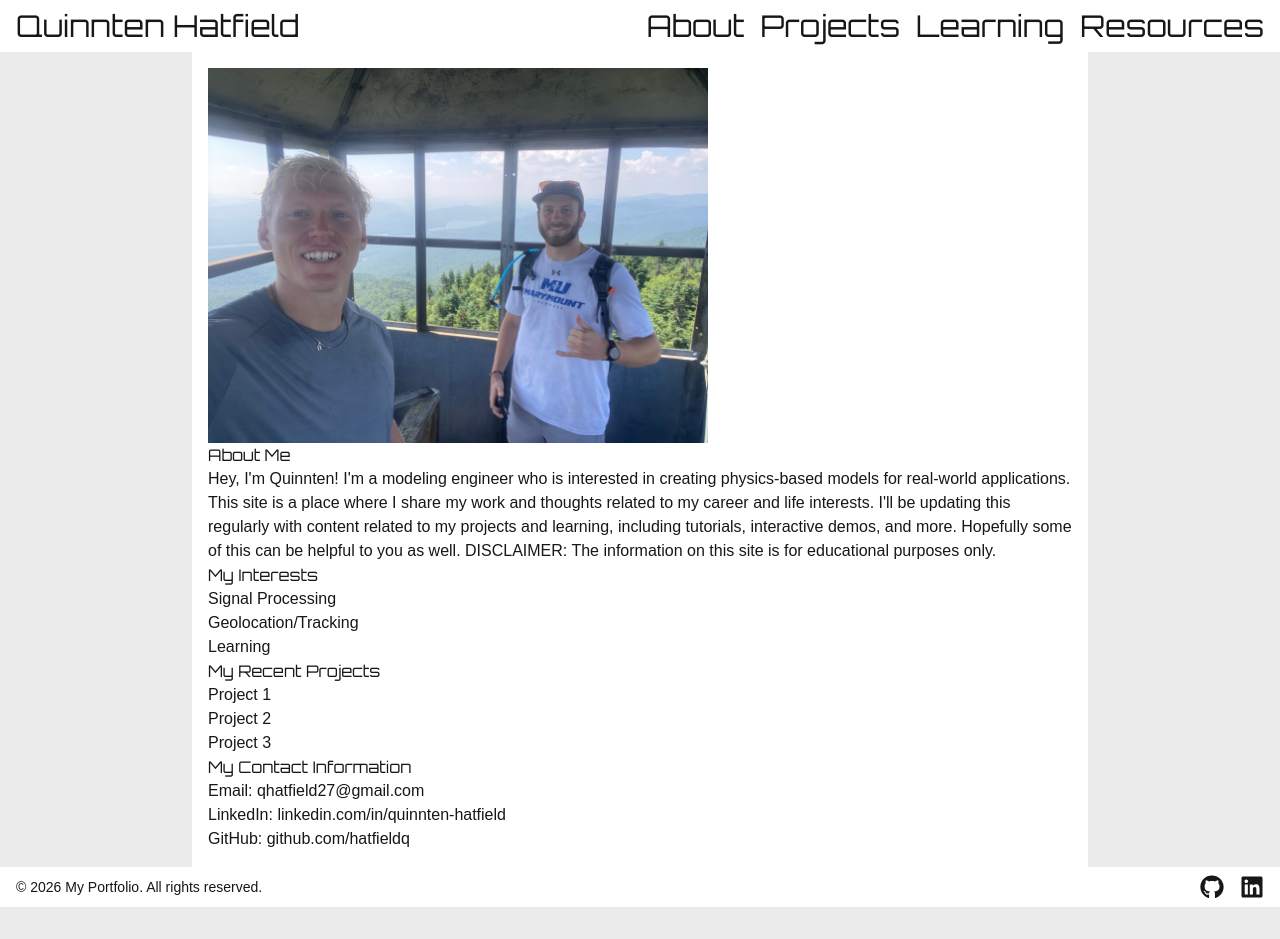
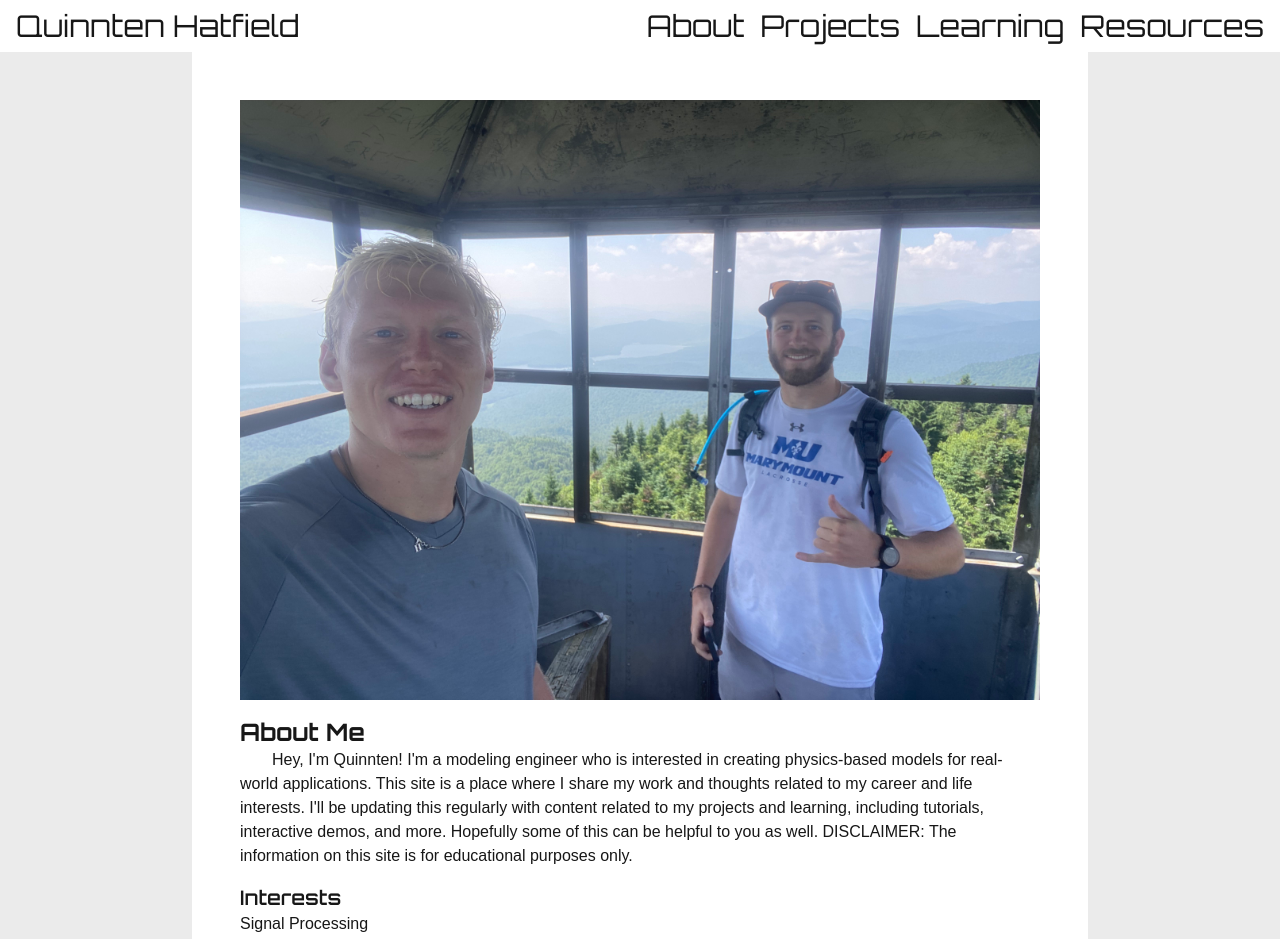
Before and after one commit to hatfieldq/portfolio-site, a Next.js app: page /about in a window 1280 px wide. Shown: the top 939 px of the page. Before the commit the page ends 907 px from the top, so only its background shows below. Built offline with nearby package versions, Linux system fonts and the light colour scheme; a web font is replaced by a local one.

Commit message:
Add header styling and format About page

```diff
--- a/src/app/about/page.tsx
+++ b/src/app/about/page.tsx
@@ -4,39 +4,43 @@ import Link from "next/link";
 export default function About() {
   return (
     <div>
-        <main>
-            <Image
-                src="/about/hiking.jpg"
-                alt="Image of Quinnten and a friend"
-                width={500}
-                height={300} />
+        <main  className="p-8 overflow-hidden">
+            <div className="flex-shrink-0 flex justify-center">
+                <Image
+                    src="/about/hiking.jpg"
+                    alt="Image of Quinnten and a friend"
+                    width={400}
+                    height={300}
+                    className=" mb-4 w-full md:w-auto"
+                />
+            </div>
 
             <div>
-                <h1>About Me</h1>
-                <p>Hey, I'm Quinnten! I'm a modeling engineer who is interested in creating
+                <h1 className="text-2xl font-bold">About Me</h1>
+                <p className="indent-8">Hey, I'm Quinnten! I'm a modeling engineer who is interested in creating
                      physics-based models for real-world applications. This site is a place
                      where I share my work and thoughts related to my career and life interests.
                      I'll be updating this regularly with content related to my projects and learning,
                      including tutorials, interactive demos, and more. Hopefully some of this can
                      be helpful to you as well. DISCLAIMER: The information on this site is for educational purposes
                      only.</p>
-                <h2>My Interests</h2>
+                <h2 className="text-xl font-semibold mt-4">Interests</h2>
                 <ul>
                     <li>Signal Processing</li>
                     <li>Geolocation/Tracking</li>
                     <li>Learning</li>
                 </ul>
-                <h2>My Recent Projects</h2>
+                <h2 className="text-xl font-semibold mt-4">Recent Projects</h2>
                 <ol>
                     <li>Project 1</li>
                     <li>Project 2</li>
                     <li>Project 3</li>
                 </ol>
-                <h2>My Contact Information</h2>
+                <h2 className="text-xl font-semibold mt-4">Contact Information</h2>
                 <ol>
                     <li>Email: qhatfield27@gmail.com</li>
-                    <li>LinkedIn: linkedin.com/in/quinnten-hatfield</li>
-                    <li>GitHub: github.com/hatfieldq</li>
+                    <li>LinkedIn: <a href="https://linkedin.com/in/quinnten-hatfield" target="_blank" rel="noopener noreferrer" className="text-blue-500 hover:underline">linkedin.com/in/quinnten-hatfield</a></li>
+                    <li>GitHub: <a href="https://github.com/hatfieldq" target="_blank" rel="noopener noreferrer" className="text-blue-500 hover:underline">github.com/hatfieldq</a></li>
                 </ol>
 
             </div>
--- a/src/app/learning/page.tsx
+++ b/src/app/learning/page.tsx
@@ -4,7 +4,7 @@ export default function Learning() {
     return (
         <div>
             <main>
-                <h1>Learning</h1>
+                <h1 className="text-2xl font-bold">Learning</h1>
                 <p>Nothing here yet. Check back later for updates!</p>
             </main>
         </div>
--- a/src/app/projects/page.tsx
+++ b/src/app/projects/page.tsx
@@ -4,7 +4,7 @@ export default function Projects() {
     return (
         <div>
             <main>
-                <h1>Projects</h1>
+                <h1 className="text-2xl font-bold">Projects</h1>
                 <p>Nothing to see here yet. Check back later for updates!</p>
             </main>
         </div>
--- a/src/app/resources/page.tsx
+++ b/src/app/resources/page.tsx
@@ -4,7 +4,7 @@ export default function Resources() {
     return (
         <div>
             <main>
-                <h1>Resources</h1>
+                <h1 className="text-2xl font-bold">Resources</h1>
                 <p>Nothing to see here yet. Check back later for updates!</p>
             </main>
         </div>
```
